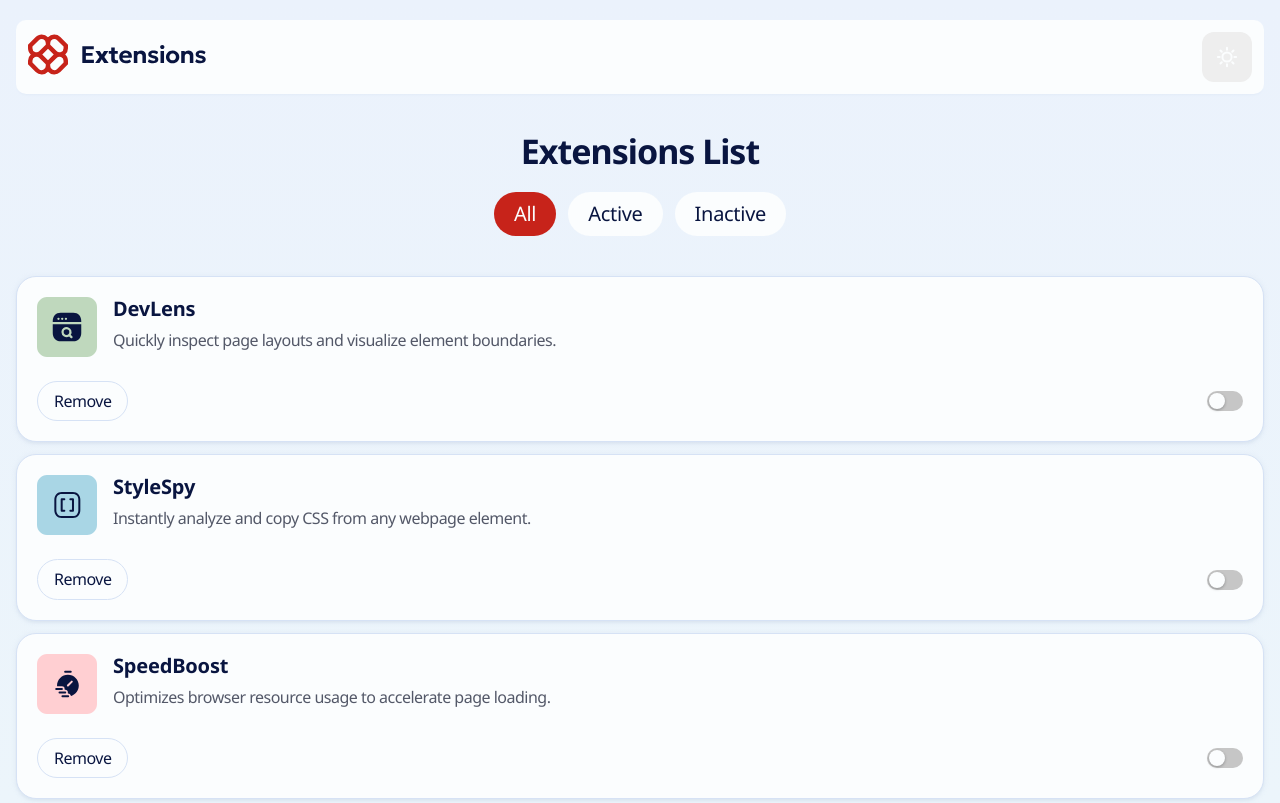
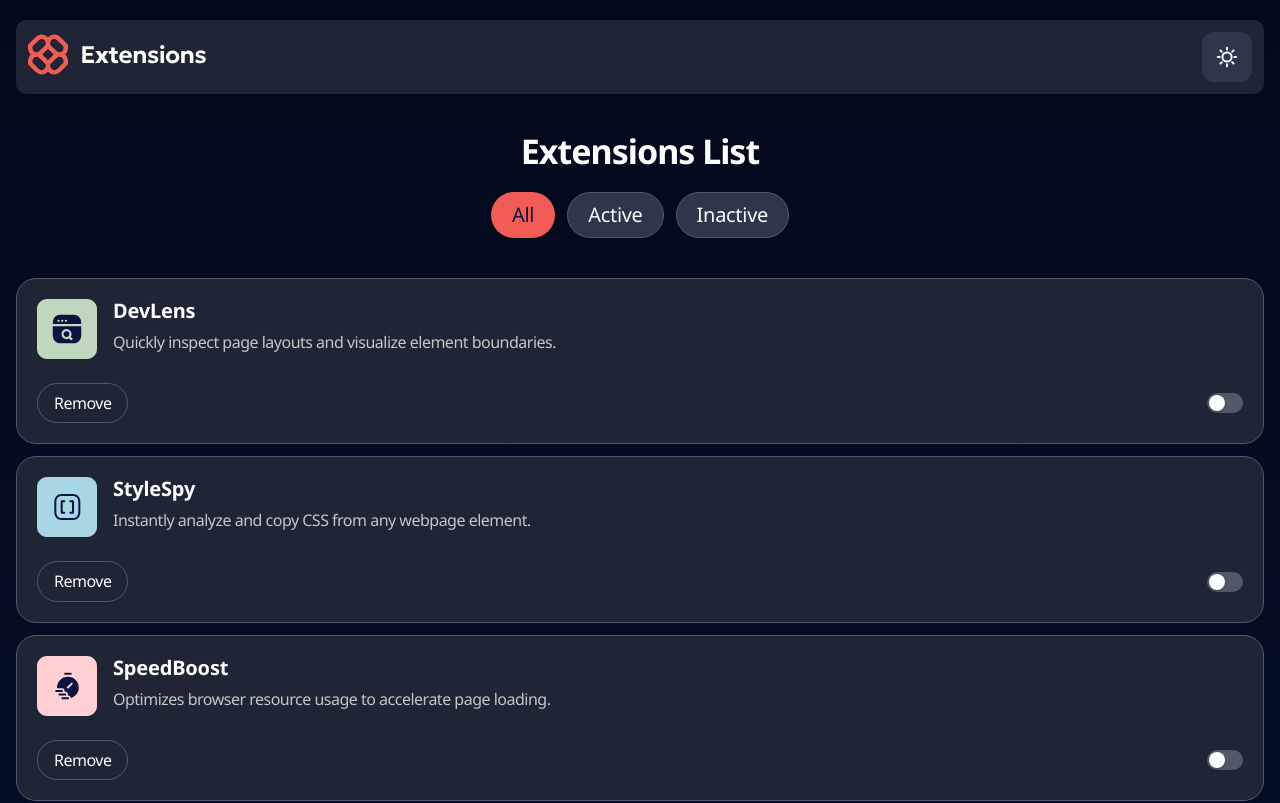
Before and after one commit to maishamir/browser-extension-manager, a React (Vite) app: page / in a window 1280 px wide. Shown: the top 803 px of the page. Built offline with nearby package versions, Linux system fonts and the light colour scheme.

Commit message:
theme toggle working; need to add localStorage functionality

```diff
--- a/src/App.jsx
+++ b/src/App.jsx
@@ -5,9 +5,14 @@ import ThemeToggle from "./components/ThemeToggle/ThemeToggle";
 import ExtCard from "./components/ExtCard/ExtCard";
 
 function App() {
+
+  const [isDark, setIsDark] = useState(true);
+
+
+
   return (
-    <div className="app">
-      <ThemeToggle />
+    <div className="app" data-theme = {isDark ? 'dark' : 'light'}>
+      <ThemeToggle isChecked={isDark} handleChange={() => setIsDark(prev => !prev)}/>
       <div className="app__header">
 
         <h1 className="app__title">Extensions List</h1>
--- a/src/App.scss
+++ b/src/App.scss
@@ -34,7 +34,8 @@
 
       &--selected {
         @extend .text-preset-4;
-        background: var(--selected-button)
+        background: var(--selected-button);
+        border: 1px solid transparent;
       }
     }
   }
--- a/src/components/ExtCard/ExtCard.scss
+++ b/src/components/ExtCard/ExtCard.scss
@@ -56,7 +56,7 @@
   position: relative;
   height: 1.25rem;
   width: 2.25rem;
-  background: $neutral300;
+  background: var(--ext-card-toggle-bg);
   border-radius: $radiusFull;
   cursor: pointer;
 
--- a/src/components/ThemeToggle/ThemeToggle.jsx
+++ b/src/components/ThemeToggle/ThemeToggle.jsx
@@ -4,8 +4,10 @@ import moon from "../../assets/images/icon-moon.svg";
 import sun from "../../assets/images/icon-sun.svg";
 import "./ThemeToggle.scss";
 
-function ThemeToggle({ handleChanage, isChecked }) {
-  const [toggleIcon, setToggleIcon] = useState(sun);
+function ThemeToggle({ handleChange, isChecked }) {
+
+  const toggleIcon = isChecked ? sun : moon;
+
   return (
     <div className="themeToggle-container">
       <div className="themeToggle__logoWrapper">
@@ -36,7 +38,10 @@ function ThemeToggle({ handleChanage, isChecked }) {
         </svg>
       </div>
       <div className="themeToggle__toggle">
-        <img src={toggleIcon} alt="" className="themeToggle__icon"/>
+
+        <input type="checkbox" id="check" className="toggleBtn" onChange={handleChange} checked={isChecked} />
+        <label htmlFor="check"><img src={toggleIcon} alt="" className="themeToggle__icon" /></label>
+
       </div>
     </div>
   );
--- a/src/components/ThemeToggle/ThemeToggle.scss
+++ b/src/components/ThemeToggle/ThemeToggle.scss
@@ -26,8 +26,13 @@
       left: 50%;
       top: 50%;
       transform: translate(-50%, -50%);
+      cursor: pointer;
     }
   }
+}
+
+.toggleBtn {
+  appearance: none;
 }
 
 .logo-icon {
--- a/src/styles/partials/_globals.scss
+++ b/src/styles/partials/_globals.scss
@@ -35,6 +35,7 @@
     0px 1px 5px 1px rgba(194, 206, 225, 0.21);
   --ext-card-btn-txt: #{$neutral900};
   --ext-card-btn-brdr: #{$neutral200};
+  --ext-card-toggle-bg: #{$neutral300};
 }
 
 [data-theme = "dark"] {
@@ -57,7 +58,7 @@
   --ext-card-bg: #{$neutral800};
   --ext-card-brdr: #{$neutral600};
   --ext-card-bs: none;
-
   --ext-card-btn-txt: #{$neutral0};
   --ext-card-btn-brdr: #{$neutral600};
+  --ext-card-toggle-bg: #{$neutral600};
 }
```
